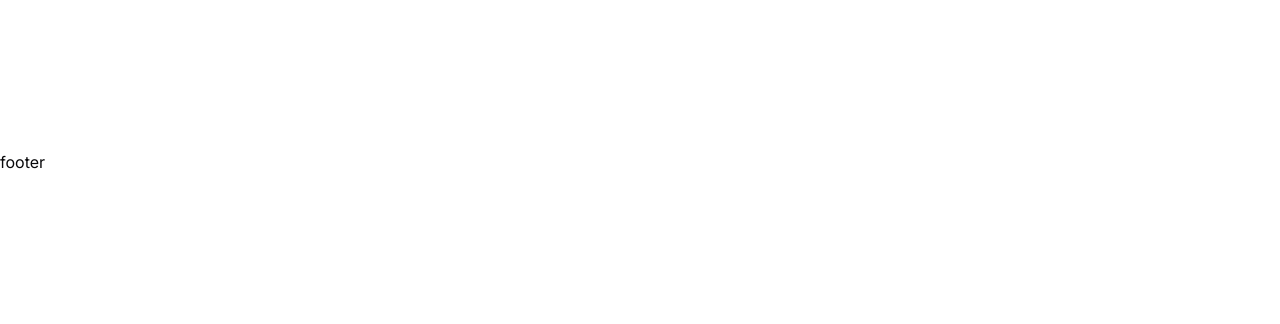
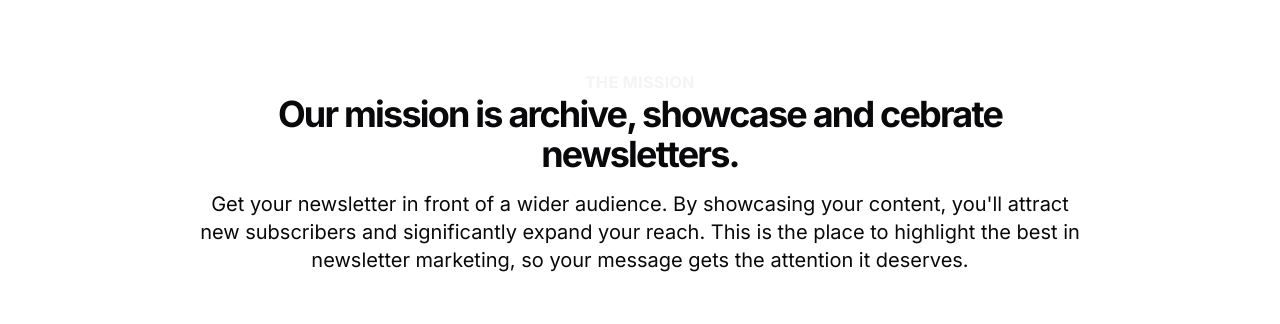
Before and after one commit to rogergarciapages/NewsletterMonsterFront, a Next.js app: page / in a window 1280 px wide. Shown: the part 3025-3349 px from the top of the page. Before the commit the page ends 3199 px from the top, so only its background shows below. Built offline with nearby package versions, Linux system fonts and the light colour scheme; no server answers.

Commit message:
mission added

```diff
--- a/src/components/home/auth-screen/AuthScreen.tsx
+++ b/src/components/home/auth-screen/AuthScreen.tsx
@@ -5,6 +5,7 @@ import { ModeToggle } from '@/components/ModeToggle';
 import RotatedText from '@/components/decorators/RotatedText';
 import MasonryGrid from './MasonryGrid';
 import Companies from './Companies';
+import Mission from '../home-screen/Mission';
 
 const AuthScreen = () => {
   return (
@@ -19,6 +20,7 @@ const AuthScreen = () => {
 
                 <MasonryGrid />
                 <Companies />
+                <Mission />
             </div>
 
         </div>
--- /dev/null
+++ b/src/components/home/home-screen/Mission.tsx
@@ -0,0 +1,19 @@
+import React from 'react'
+
+const Mission = () => {
+  return (
+  <div className="mb-8 md:mx-auto md:mb-12 text-center max-w-4xl"  >
+    <p className="text-base text-secondary dark:text-primary font-bold tracking-wide uppercase">
+    The Mission
+    </p>
+        <h2 className="font-bold leading-tighter tracking-tighter font-heading text-heading text-3xl md:text-4xl" >
+        Our mission is archive, showcase and cebrate newsletters.
+        </h2>
+    <p className="mt-4 text-xl">
+    Get your newsletter in front of a wider audience. By showcasing your content, you'll attract new subscribers and significantly expand your reach. This is the place to highlight the best in newsletter marketing, so your message gets the attention it deserves.
+    </p>
+</div>
+  )
+}
+
+export default Mission
```
